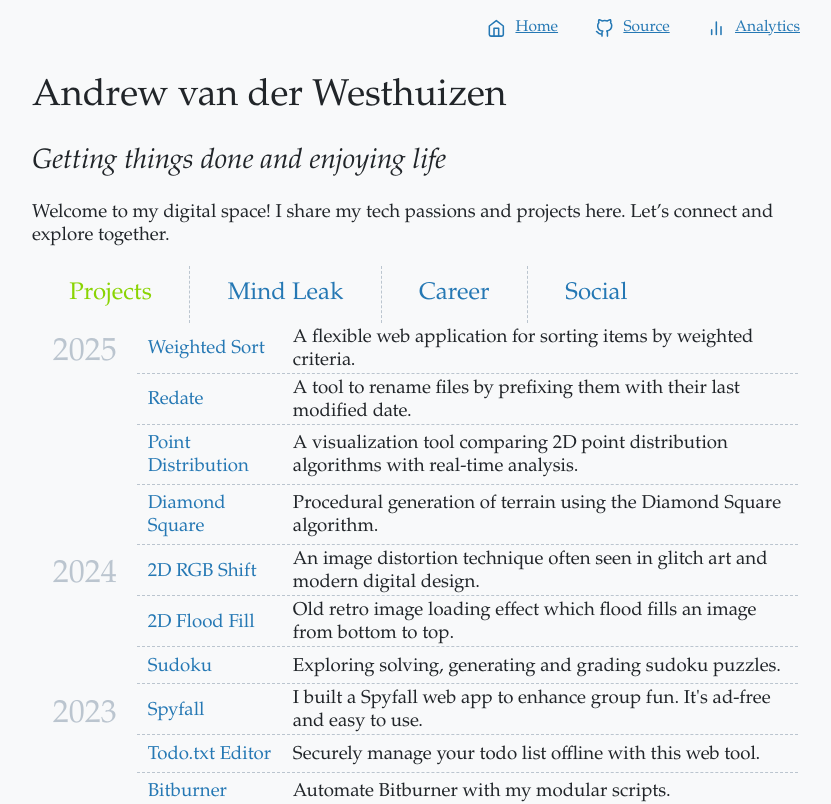
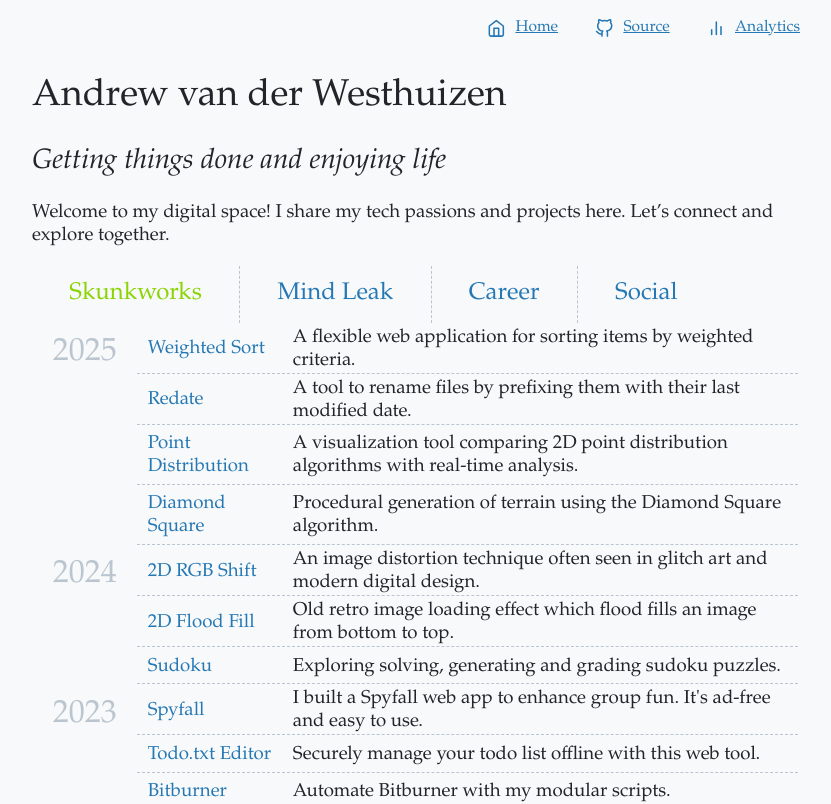
Before and after one commit to avanderw/avanderw.github.io, a SvelteKit app: page / in a window 1280 px wide. Shown: the top 804 px of the page, without its empty margins (224-1055 px from the left). Built offline with nearby package versions, Linux system fonts and the light colour scheme.

Commit message:
Rename "Projects" section to "Skunkworks" for clarity

```diff
--- a/src/routes/+page.svelte
+++ b/src/routes/+page.svelte
@@ -24,7 +24,7 @@
 </p>
 
 <div>
-<h3><a class:selected={page==='projects'} href="?projects" on:click={() => (page = 'projects')}>Projects</a></h3>
+<h3><a class:selected={page==='projects'} href="?projects" on:click={() => (page = 'projects')}>Skunkworks</a></h3>
 <h3><a class:selected={page==='mind-leak'} href="?mind-leak" on:click={() => (page = 'mind-leak')}>Mind Leak</a></h3>
 <h3><a class:selected={page==='career'} href="?career" on:click={() => (page = 'career')}>Career</a></h3>
 <h3><a class:selected={page==='social'} href="?social" on:click={() => (page = 'social')}>Social</a></h3>
```
